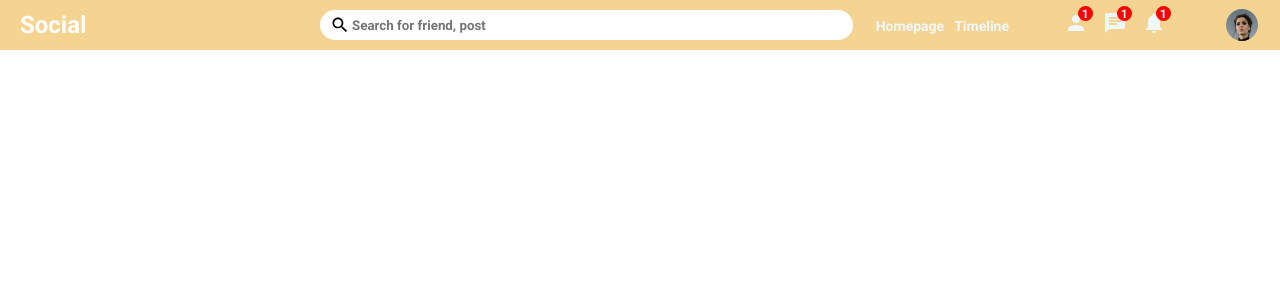
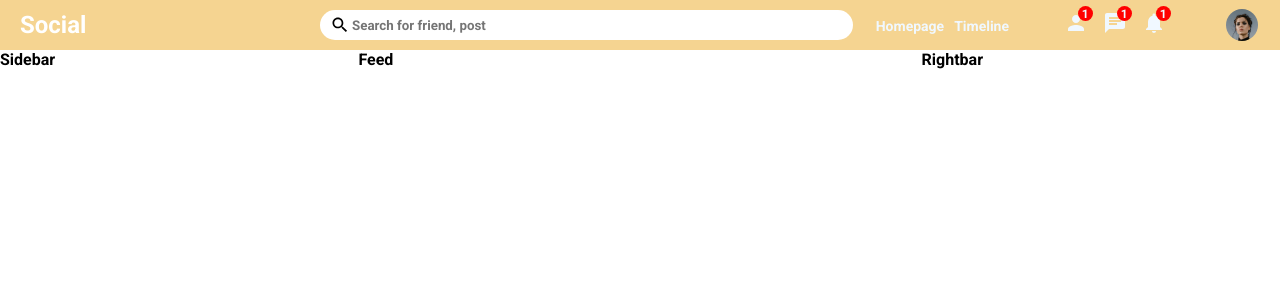
Before and after one commit to Jeungbin/chat-app-MERN_react_part, a React (Create React App) app: page / in a window 1280 px wide. Shown: the top 300 px of the page. Built offline with nearby package versions, Linux system fonts and the light colour scheme.

Commit message:
Body Components

```diff
--- /dev/null
+++ b/src/components/feed/Feed.jsx
@@ -0,0 +1,7 @@
+import "./feed.css"
+
+export default function Feed() {
+  return (
+    <div className='feed'>Feed</div>
+  )
+}
--- /dev/null
+++ b/src/components/feed/feed.css
@@ -0,0 +1,3 @@
+.feed{
+    flex: 5.5;
+}
--- /dev/null
+++ b/src/components/rightbar/Rightbar.jsx
@@ -0,0 +1,7 @@
+import "./rightbar.css"
+
+export default function Rightbar() {
+  return (
+    <div className='rightbar'>Rightbar</div>
+  )
+}
--- /dev/null
+++ b/src/components/rightbar/rightbar.css
@@ -0,0 +1,3 @@
+.rightbar{
+    flex: 3.5;
+}
--- /dev/null
+++ b/src/components/sidebar/Sidebar.jsx
@@ -0,0 +1,7 @@
+import "./sidebar.css"
+
+export default function Sidebar() {
+  return (
+    <div className='rightbar'>Sidebar</div>
+  )
+}
--- /dev/null
+++ b/src/components/sidebar/sidebar.css
@@ -0,0 +1,3 @@
+.sidebar{
+    flex: 3;
+}
--- a/src/pages/home/Home.js
+++ /dev/null
@@ -1,9 +0,0 @@
-import Topbar from "../../components/topbar/Topbar";
-
-export default function Home() {
-  return (
-    <>
-      <Topbar />
-    </>
-  );
-}
--- /dev/null
+++ b/src/pages/home/Home.jsx
@@ -0,0 +1,18 @@
+import Topbar from "../../components/topbar/Topbar";
+import Sidebar from "../../components/sidebar/Sidebar";
+import Feed from '../../components/feed/Feed';
+import Rightbar from '../../components/rightbar/Rightbar';
+import "./home.css"
+export default function Home() {
+  return (
+    <>
+      <Topbar />
+      <div className="homeContainer">
+      <Sidebar />
+      <Feed/>
+      <Rightbar/>
+      </div>
+
+    </>
+  );
+}
--- a/src/pages/home/home.css
+++ b/src/pages/home/home.css
@@ -0,0 +1,4 @@
+.homeContainer{
+    display: flex;
+    width: 100%;
+}
```
